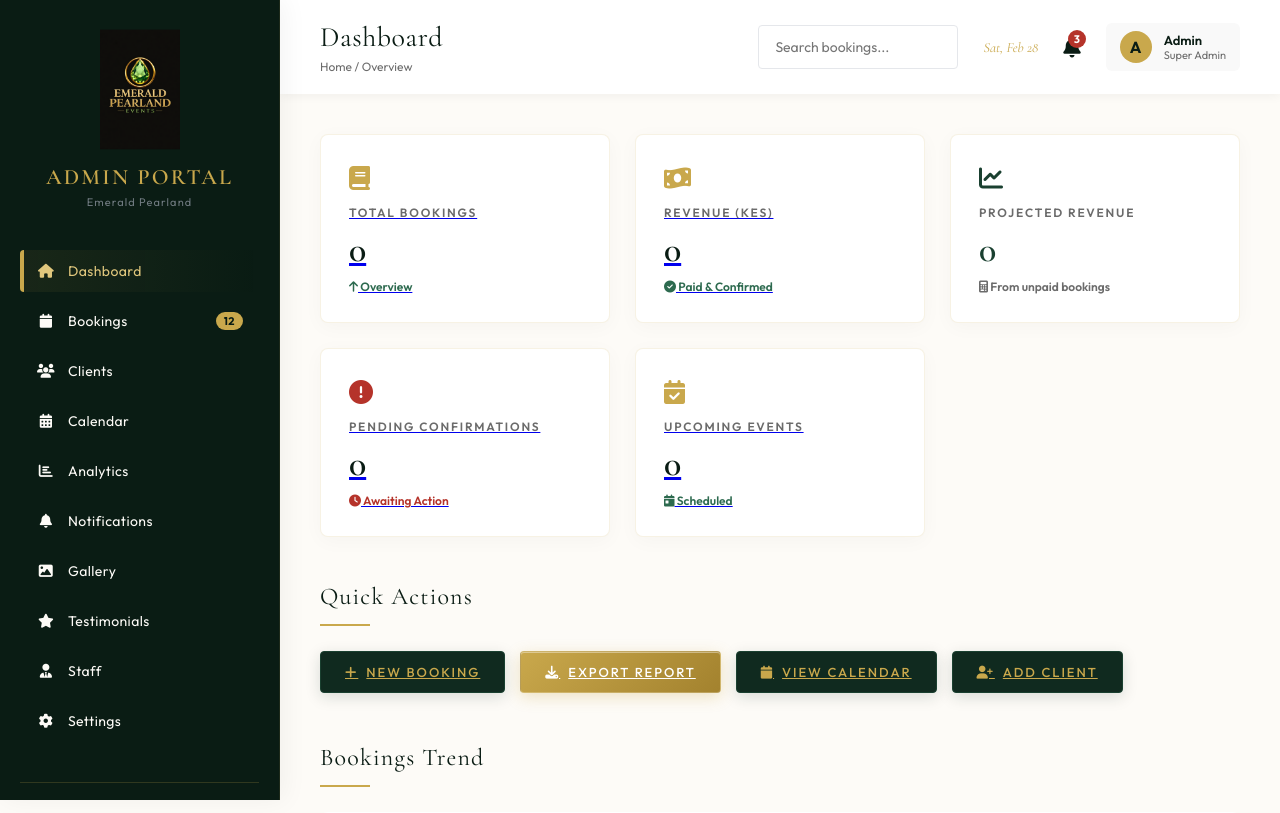
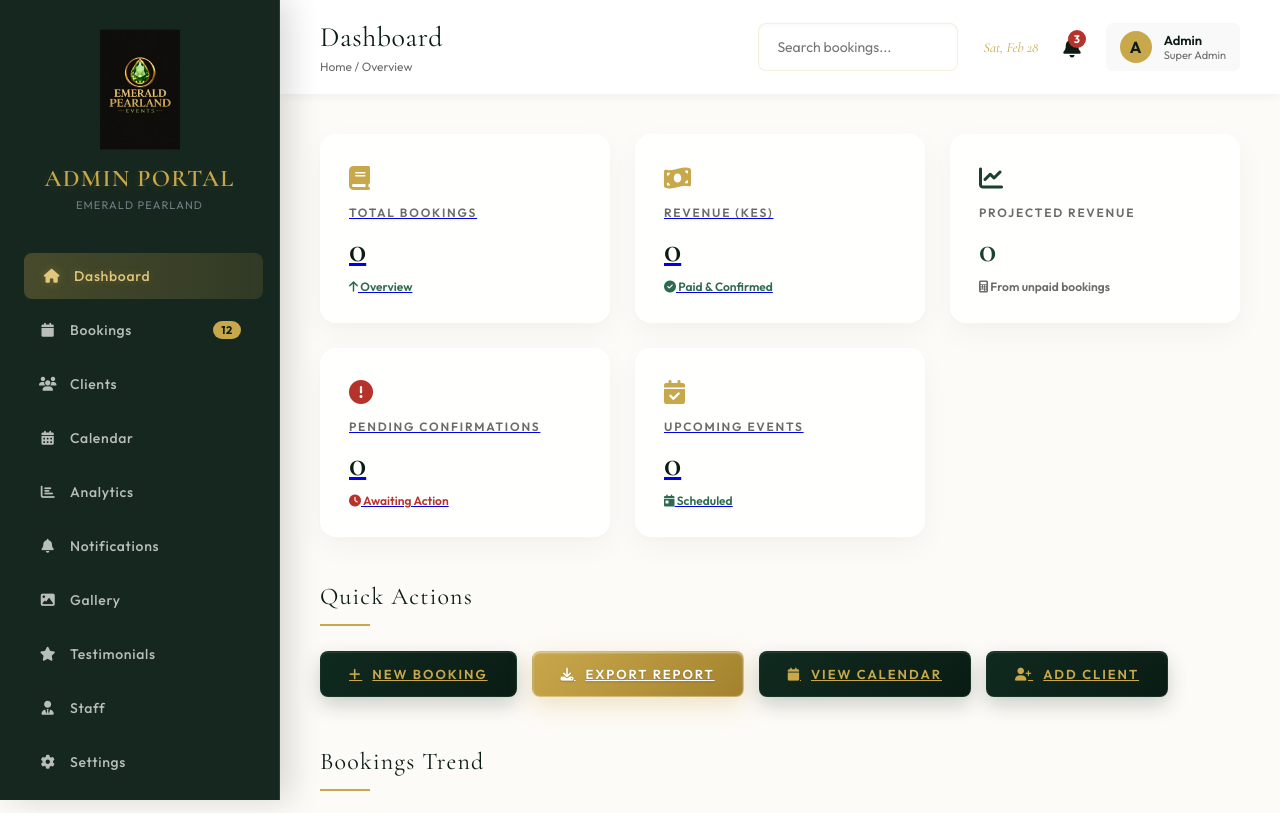
Before and after one commit to Nzaka05/emeraldpearlandevents, a Node server app: page /admin/dashboard in a window 1280 px wide. Shown: the top 813 px of the page. Run offline with Node 20, Linux system fonts and the light colour scheme; some libraries are stand-ins or nearby versions.

Commit message:
Premium cinematic UI/UX overhaul: Added heavy glassmorphism, backdrop blurs, neon hover states, and seamless scale animations to admin panel

```diff
--- a/admin/assets/premium-admin.css
+++ b/admin/assets/premium-admin.css
@@ -65,100 +65,154 @@
 }
 
 /* ═══════════════════════════════════════════════════════════
-   BUTTONS (The "Expensive" Look)
+   BUTTONS (The "Expensive Cinematic" Look)
    ═══════════════════════════════════════════════════════════ */
 .btn,
 button.btn-primary,
 button.btn-accent,
 .submit-btn {
-    padding: 12px 24px;
+    padding: 14px 28px;
     border: none;
-    border-radius: 4px;
-    /* Sharper corners look more editorial and premium */
+    border-radius: 8px;
+    /* Slightly softer for modern luxury UI */
     font-size: 13px;
-    font-weight: 500;
+    font-weight: 600;
     font-family: 'Outfit', sans-serif;
     text-transform: uppercase;
     letter-spacing: 0.15em;
     cursor: pointer;
-    transition: all 0.4s cubic-bezier(0.25, 0.46, 0.45, 0.94);
+    transition: all 0.4s cubic-bezier(0.16, 1, 0.3, 1);
+    /* Ultra smooth ease-out */
     position: relative;
     overflow: hidden;
     display: inline-flex;
     align-items: center;
     justify-content: center;
-    gap: 8px;
-    box-shadow: 0 4px 6px -1px rgba(0, 0, 0, 0.05), 0 2px 4px -1px rgba(0, 0, 0, 0.03);
+    gap: 10px;
+    backdrop-filter: blur(10px);
+    -webkit-backdrop-filter: blur(10px);
+    z-index: 1;
 }
 
-/* Primary Button Override (Usually dark green or accent) */
+/* Add a sweeping shine effect on hover */
+.btn::after,
+button.btn-primary::after,
+button.btn-accent::after,
+.submit-btn::after {
+    content: '';
+    position: absolute;
+    top: 0;
+    left: -100%;
+    width: 50%;
+    height: 100%;
+    background: linear-gradient(to right, rgba(255, 255, 255, 0) 0%, rgba(255, 255, 255, 0.2) 50%, rgba(255, 255, 255, 0) 100%);
+    transform: skewX(-25deg);
+    transition: all 0.6s ease;
+    z-index: -1;
+}
+
+.btn:hover::after,
+button.btn-primary:hover::after,
+button.btn-accent:hover::after,
+.submit-btn:hover::after {
+    left: 200%;
+}
+
+/* Primary Button Override & Glow */
 .btn-primary,
 .submit-btn {
-    background: var(--emerald-base);
+    background: linear-gradient(135deg, var(--emerald-base) 0%, var(--emerald-dark) 100%);
     color: var(--gold-base);
-    box-shadow: 0 4px 15px rgba(16, 42, 31, 0.15);
-    border: 1px solid var(--emerald-light);
+    box-shadow: 0 8px 20px rgba(10, 28, 20, 0.2), inset 0 1px 1px rgba(255, 255, 255, 0.1);
+    border: 1px solid rgba(26, 64, 48, 0.6);
 }
 
 .btn-primary:hover,
 .submit-btn:hover {
-    background: var(--emerald-dark);
     color: var(--gold-light);
-    transform: translateY(-2px);
-    box-shadow: 0 8px 25px rgba(16, 42, 31, 0.25);
+    transform: translateY(-3px) scale(1.02);
+    box-shadow: 0 15px 30px rgba(10, 28, 20, 0.3), 0 0 15px rgba(201, 168, 76, 0.2), inset 0 1px 1px rgba(255, 255, 255, 0.2);
     border-color: var(--gold-dark);
 }
 
-/* Accent Button Override (Gold) */
+/* Accent Button Override (Cinematic Gold Glow) */
 .btn-accent {
     background: var(--gold-gradient);
     color: #fff;
-    box-shadow: 0 4px 15px rgba(201, 168, 76, 0.25);
-    border: 1px solid rgba(255, 255, 255, 0.2);
-    /* Subtle inner glow for gold buttons */
-    box-shadow: inset 0 1px 0 rgba(255, 255, 255, 0.4), 0 4px 15px rgba(201, 168, 76, 0.3);
+    box-shadow: 0 8px 25px rgba(201, 168, 76, 0.3), inset 0 1px 2px rgba(255, 255, 255, 0.5);
+    border: 1px solid rgba(255, 255, 255, 0.3);
+    text-shadow: 0 1px 2px rgba(0, 0, 0, 0.2);
 }
 
 .btn-accent:hover {
     background: var(--gold-gradient-hover);
-    transform: translateY(-2px);
-    box-shadow: inset 0 1px 0 rgba(255, 255, 255, 0.5), 0 10px 25px rgba(201, 168, 76, 0.4);
+    transform: translateY(-3px) scale(1.02);
+    /* Massive premium neon glow on hover */
+    box-shadow: 0 12px 35px rgba(201, 168, 76, 0.5), 0 0 20px rgba(201, 168, 76, 0.4), inset 0 1px 2px rgba(255, 255, 255, 0.6);
 }
 
 /* ═══════════════════════════════════════════════════════════
    SIDEBAR & NAVIGATION
    ═══════════════════════════════════════════════════════════ */
 .sidebar {
-    background: var(--emerald-dark);
-    border-right: 1px solid rgba(201, 168, 76, 0.1);
-    box-shadow: 4px 0 24px rgba(10, 28, 20, 0.05);
-    /* Softer, deeper shadow */
+    background: rgba(10, 28, 20, 0.95);
+    backdrop-filter: blur(15px);
+    -webkit-backdrop-filter: blur(15px);
+    border-right: 1px solid rgba(201, 168, 76, 0.15);
+    box-shadow: 10px 0 30px rgba(0, 0, 0, 0.15);
+    z-index: 1000;
 }
 
 /* Sidebar Nav Links */
 .sidebar-nav-link {
     font-family: 'Outfit', sans-serif;
-    font-weight: 400;
-    letter-spacing: 0.03em;
-    border-radius: 4px;
-    padding: 12px 16px;
-    transition: all 0.3s ease;
+    font-weight: 500;
+    letter-spacing: 0.05em;
+    border-radius: 8px;
+    padding: 14px 18px;
+    transition: all 0.4s cubic-bezier(0.16, 1, 0.3, 1);
+    position: relative;
+    overflow: hidden;
+    color: rgba(255, 255, 255, 0.7);
+}
+
+.sidebar-nav-link::before {
+    content: '';
+    position: absolute;
+    top: 0;
+    left: -100%;
+    width: 100%;
+    height: 100%;
+    background: linear-gradient(90deg, rgba(201, 168, 76, 0.15) 0%, transparent 100%);
+    transition: left 0.4s ease;
+    z-index: -1;
+}
+
+.sidebar-nav-link:hover::before,
+.sidebar-nav-link.active::before {
+    left: 0;
 }
 
 .sidebar-nav-link:hover,
 .sidebar-nav-link.active {
-    background: linear-gradient(90deg, rgba(201, 168, 76, 0.08) 0%, transparent 100%);
     color: var(--gold-light);
+    transform: translateX(4px);
+    text-shadow: 0 0 10px rgba(201, 168, 76, 0.3);
 }
 
 .sidebar-logo h1 {
-    font-size: 22px;
+    font-size: 24px;
     color: var(--gold-base);
+    text-shadow: 0 2px 10px rgba(201, 168, 76, 0.2);
+    letter-spacing: 0.05em;
 }
 
 .sidebar-logo p {
     font-family: 'Outfit', sans-serif;
     color: #9CA3AF;
+    letter-spacing: 0.1em;
+    text-transform: uppercase;
+    font-size: 11px;
 }
 
 /* ═══════════════════════════════════════════════════════════
@@ -168,278 +222,334 @@
 .table-container,
 .card,
 .dashboard-card {
-    background: var(--card-bg);
-    border-radius: 8px;
-    /* Slightly sharper corners */
-    border: 1px solid rgba(201, 168, 76, 0.15);
-    /* Subtle gold tint in border */
-    box-shadow: 0 4px 20px rgba(0, 0, 0, 0.03);
-    transition: transform 0.4s ease, box-shadow 0.4s ease;
+    background: rgba(255, 255, 255, 0.85);
+    /* Semi-transparent for glass effect */
+    backdrop-filter: blur(20px) saturate(150%);
+    -webkit-backdrop-filter: blur(20px) saturate(150%);
+    border-radius: 16px;
+    /* Smooth sweeping luxury corners */
+    border: 1px solid rgba(255, 255, 255, 0.5);
+    /* Frosty border */
+    box-shadow:
+        0 10px 30px rgba(0, 0, 0, 0.04),
+        0 4px 10px rgba(201, 168, 76, 0.02);
+    transition: transform 0.5s cubic-bezier(0.16, 1, 0.3, 1), box-shadow 0.5s cubic-bezier(0.16, 1, 0.3, 1), border-color 0.5s ease;
 }
 
 .stat-card:hover,
 .card:hover {
-    transform: translateY(-3px);
-    box-shadow: 0 12px 30px rgba(10, 28, 20, 0.06);
+    transform: translateY(-6px) scale(1.01);
+    box-shadow:
+        0 20px 40px rgba(0, 0, 0, 0.08),
+        0 0 20px rgba(201, 168, 76, 0.1);
+    border-color: rgba(201, 168, 76, 0.4);
+}
+
+.stat-card::before {
+    background: var(--gold-gradient);
+    height: 6px;
+    border-radius: 16px 16px 0 0;
+    opacity: 0.9;
+}
+
+/* ═══════════════════════════════════════════════════════════
+/* ═══════════════════════════════════════════════════════════
+   TABLES & LISTS (Cinematic Glassmorphism)
+   ═══════════════════════════════════════════════════════════ */
+.admin-table {
+    width: 100%;
+    border-collapse: separate;
+    border-spacing: 0 8px;
+    /* Floating rows effect */
+}
+
+.admin-table th {
+    font-family: 'Outfit', sans-serif;
+    font-weight: 600;
+    font-size: 11px;
+    text-transform: uppercase;
+    letter-spacing: 0.15em;
+    color: var(--text-muted);
+    background: transparent;
+    padding: 16px;
+    border: none;
+}
+
+.admin-table td {
+    background: rgba(255, 255, 255, 0.4);
+    backdrop-filter: blur(5px);
+    -webkit-backdrop-filter: blur(5px);
+    padding: 18px 16px;
+    font-size: 14px;
+    color: var(--emerald-dark);
+    border-top: 1px solid rgba(255, 255, 255, 0.8);
+    border-bottom: 1px solid rgba(0, 0, 0, 0.02);
+    transition: all 0.3s ease;
+}
+
+.admin-table tr td:first-child {
+    border-radius: 8px 0 0 8px;
+    border-left: 1px solid rgba(255, 255, 255, 0.8);
+}
+
+.admin-table tr td:last-child {
+    border-radius: 0 8px 8px 0;
+    border-right: 1px solid rgba(255, 255, 255, 0.8);
+}
+
+.admin-table tr {
+    transition: all 0.4s cubic-bezier(0.16, 1, 0.3, 1);
+    box-shadow: 0 2px 5px rgba(0, 0, 0, 0.01);
+}
+
+.admin-table tr:hover {
+    transform: scale(1.01) translateY(-2px);
+    box-shadow: 0 10px 25px rgba(201, 168, 76, 0.15);
+}
+
+.admin-table tr:hover td {
+    background: rgba(255, 255, 255, 0.9);
     border-color: rgba(201, 168, 76, 0.3);
 }
 
-/* Customizing the stat cards top border to look painted */
-.stat-card::before {
-    background: var(--gold-gradient);
-    height: 4px;
-    /* Thicker, more pronounced */
-    border-radius: 8px 8px 0 0;
-}
-
 /* ═══════════════════════════════════════════════════════════
-   TABLES & LISTS
-   ═══════════════════════════════════════════════════════════ */
-.admin-table th {
-    font-family: 'Outfit', sans-serif;
-    font-weight: 500;
-    font-size: 11px;
-    text-transform: uppercase;
-    letter-spacing: 0.1em;
-    color: var(--text-muted);
-    border-bottom: 2px solid rgba(201, 168, 76, 0.15);
-    background: var(--ivory-dark);
-    /* Subtle offset row color for headers */
-    padding: 16px;
-}
-
-.admin-table td {
-    border-bottom: 1px solid #F3F4F6;
-    padding: 18px 16px;
-    font-size: 14px;
-    color: var(--emerald-dark);
-}
-
-.admin-table tr {
-    transition: background 0.3s ease;
-}
-
-.admin-table tr:hover {
-    background: rgba(201, 168, 76, 0.02);
-}
-
-/* ═══════════════════════════════════════════════════════════
-   INPUTS & FORMS
+   INPUTS & FORMS (Glass & Glow)
    ═══════════════════════════════════════════════════════════ */
 input,
 select,
 textarea,
 .search-bar input {
-    border: 1px solid #E5E7EB;
-    border-radius: 4px;
-    background: var(--card-bg);
-    padding: 12px 16px;
+    border: 1px solid rgba(201, 168, 76, 0.2);
+    border-radius: 8px;
+    background: rgba(255, 255, 255, 0.6);
+    backdrop-filter: blur(8px);
+    -webkit-backdrop-filter: blur(8px);
+    padding: 14px 18px;
     font-family: 'Outfit', sans-serif;
     font-size: 14px;
     color: var(--emerald-dark);
-    transition: all 0.3s ease;
+    transition: all 0.4s cubic-bezier(0.16, 1, 0.3, 1);
+    box-shadow: inset 0 2px 5px rgba(0, 0, 0, 0.02);
 }
 
 input:focus,
 select:focus,
 textarea:focus,
 .search-bar input:focus {
+    background: rgba(255, 255, 255, 0.95);
     border-color: var(--gold-base);
-    box-shadow: 0 0 0 3px rgba(201, 168, 76, 0.1);
+    box-shadow: 0 0 0 4px rgba(201, 168, 76, 0.15), 0 8px 20px rgba(201, 168, 76, 0.1);
+    transform: translateY(-1px);
     outline: none;
 }
 
 /* ═══════════════════════════════════════════════════════════
    STATUS CHIPS / BADGES
    ═══════════════════════════════════════════════════════════ */
+/* ═══════════════════════════════════════════════════════════
+   STATUS CHIPS / BADGES (Glass Badges)
+   ═══════════════════════════════════════════════════════════ */
 .status {
-    padding: 6px 12px;
-    border-radius: 4px;
-    /* Move away from pill shapes for luxury */
+    padding: 6px 14px;
+    border-radius: 6px;
+    /* Squircle aesthetic */
     font-size: 11px;
-    font-weight: 600;
-    letter-spacing: 0.08em;
+    font-weight: 700;
+    letter-spacing: 0.1em;
     text-transform: uppercase;
     font-family: 'Outfit', sans-serif;
+    backdrop-filter: blur(4px);
+    -webkit-backdrop-filter: blur(4px);
+    box-shadow: inset 0 1px 1px rgba(255, 255, 255, 0.4);
 }
 
 .status.confirmed {
-    background: rgba(45, 106, 79, 0.1);
-    color: #2D6A4F;
-    border: 1px solid rgba(45, 106, 79, 0.2);
+    background: rgba(45, 106, 79, 0.15);
+    color: #1c523a;
+    border: 1px solid rgba(45, 106, 79, 0.3);
+    text-shadow: 0 1px 0 rgba(255, 255, 255, 0.5);
 }
 
 .status.pending {
-    background: rgba(201, 168, 76, 0.1);
-    color: var(--gold-dark);
-    border: 1px solid rgba(201, 168, 76, 0.3);
+    background: rgba(201, 168, 76, 0.15);
+    color: #92751f;
+    border: 1px solid rgba(201, 168, 76, 0.35);
+    text-shadow: 0 1px 0 rgba(255, 255, 255, 0.5);
 }
 
 /* ═══════════════════════════════════════════════════════════
    SCROLLBAR (For a sleek finish)
    ═══════════════════════════════════════════════════════════ */
 ::-webkit-scrollbar {
-    width: 6px;
-    height: 6px;
+    width: 8px;
+    height: 8px;
 }
 
 ::-webkit-scrollbar-track {
-    background: transparent;
+    background: rgba(255, 255, 255, 0.1);
+    border-radius: 10px;
 }
 
 ::-webkit-scrollbar-thumb {
-    background: rgba(16, 42, 31, 0.2);
+    background: rgba(201, 168, 76, 0.4);
     border-radius: 10px;
 }
 
+::-webkit-scrollbar-thumb:hover {
+    background: rgba(201, 168, 76, 0.7);
+}
+
 /* ═══════════════════════════════════════════════════════════
-   PREMIUM ACTION BUTTONS (Edit / Delete / View / Approve etc.)
+   PREMIUM ACTION BUTTONS (Cinematic Hover Effects)
    ═══════════════════════════════════════════════════════════ */
 
-/* Base .action-btn: sleek icon pill used in tables & cards */
 .action-btn {
     display: inline-flex;
     align-items: center;
     justify-content: center;
-    gap: 6px;
-    padding: 8px 14px;
+    gap: 8px;
+    padding: 10px 16px;
     border: 1px solid transparent;
-    border-radius: 4px;
+    border-radius: 6px;
     font-family: 'Outfit', sans-serif;
     font-size: 11px;
     font-weight: 600;
-    letter-spacing: 0.08em;
+    letter-spacing: 0.1em;
     text-transform: uppercase;
     cursor: pointer;
-    transition: all 0.3s cubic-bezier(0.25, 0.46, 0.45, 0.94);
+    transition: all 0.4s cubic-bezier(0.16, 1, 0.3, 1);
     position: relative;
     overflow: hidden;
     white-space: nowrap;
-    box-shadow: 0 1px 3px rgba(0, 0, 0, 0.07);
+    backdrop-filter: blur(5px);
+    -webkit-backdrop-filter: blur(5px);
 }
 
-/* Ripple shimmer on all action buttons */
 .action-btn::after {
     content: '';
     position: absolute;
-    inset: 0;
-    background: rgba(255, 255, 255, 0);
-    transition: background 0.3s ease;
+    top: 0;
+    left: -100%;
+    width: 50%;
+    height: 100%;
+    background: linear-gradient(to right, rgba(255, 255, 255, 0) 0%, rgba(255, 255, 255, 0.15) 50%, rgba(255, 255, 255, 0) 100%);
+    transform: skewX(-20deg);
+    transition: left 0.5s ease;
+    z-index: 1;
 }
 
 .action-btn:hover::after {
-    background: rgba(255, 255, 255, 0.08);
-}
-
-.action-btn:hover {
-    transform: translateY(-2px);
+    left: 200%;
 }
 
 .action-btn:active {
-    transform: translateY(0) scale(0.97);
+    transform: translateY(1px) scale(0.96) !important;
 }
 
 /* ── Edit / Default ── */
 .action-btn:not([class*="btn-delete"]):not([class*="btn-approve"]):not([class*="btn-hide"]):not([class*="btn-mark"]) {
-    background: var(--emerald-base);
+    background: linear-gradient(135deg, var(--emerald-base) 0%, var(--emerald-dark) 100%);
     color: var(--gold-base);
-    border-color: rgba(201, 168, 76, 0.2);
-    box-shadow: 0 2px 8px rgba(10, 28, 20, 0.12);
+    border-color: rgba(201, 168, 76, 0.4);
+    box-shadow: 0 4px 10px rgba(10, 28, 20, 0.15), inset 0 1px 1px rgba(255, 255, 255, 0.1);
 }
 
 .action-btn:not([class*="btn-delete"]):not([class*="btn-approve"]):not([class*="btn-hide"]):not([class*="btn-mark"]):hover {
-    background: var(--emerald-dark);
-    border-color: rgba(201, 168, 76, 0.4);
+    transform: translateY(-3px);
     color: var(--gold-light);
-    box-shadow: 0 6px 18px rgba(10, 28, 20, 0.2);
+    border-color: var(--gold-dark);
+    box-shadow: 0 10px 25px rgba(10, 28, 20, 0.3), 0 0 15px rgba(201, 168, 76, 0.2);
 }
 
 /* ── Delete ── */
 .action-btn.btn-delete,
 .btn-delete-img {
-    background: rgba(171, 40, 40, 0.07) !important;
-    color: #B5332A !important;
-    border: 1px solid rgba(181, 51, 42, 0.2) !important;
+    background: rgba(171, 40, 40, 0.8) !important;
+    color: #fff !important;
+    border: 1px solid rgba(255, 100, 100, 0.4) !important;
     font-family: 'Outfit', sans-serif !important;
     font-size: 11px !important;
     font-weight: 600 !important;
-    letter-spacing: 0.08em !important;
+    letter-spacing: 0.1em !important;
     text-transform: uppercase !important;
-    padding: 8px 14px !important;
-    border-radius: 4px !important;
+    padding: 10px 16px !important;
+    border-radius: 6px !important;
     cursor: pointer !important;
     display: inline-flex !important;
     align-items: center !important;
-    gap: 6px !important;
-    transition: all 0.3s ease !important;
-    box-shadow: none !important;
+    gap: 8px !important;
+    transition: all 0.4s cubic-bezier(0.16, 1, 0.3, 1) !important;
+    box-shadow: 0 4px 10px rgba(171, 40, 40, 0.2), inset 0 1px 1px rgba(255, 255, 255, 0.2) !important;
 }
 
 .action-btn.btn-delete:hover,
 .btn-delete-img:hover {
-    background: #B5332A !important;
-    color: #fff !important;
-    border-color: #B5332A !important;
-    transform: translateY(-2px) !important;
-    box-shadow: 0 6px 16px rgba(181, 51, 42, 0.3) !important;
+    background: #FF3B30 !important;
+    border-color: #FF453A !important;
+    transform: translateY(-3px) !important;
+    box-shadow: 0 10px 25px rgba(255, 59, 48, 0.4), 0 0 15px rgba(255, 59, 48, 0.3) !important;
 }
 
 /* ── Approve / Mark Read ── */
 .action-btn.btn-approve,
 .action-btn.btn-mark {
-    background: rgba(45, 106, 79, 0.08);
-    color: #2D6A4F;
-    border-color: rgba(45, 106, 79, 0.25);
+    background: linear-gradient(135deg, rgba(45, 106, 79, 0.8) 0%, rgba(27, 67, 50, 0.9) 100%);
+    color: #fff;
+    border-color: rgba(64, 145, 108, 0.5);
+    box-shadow: 0 4px 10px rgba(45, 106, 79, 0.2), inset 0 1px 1px rgba(255, 255, 255, 0.2);
 }
 
 .action-btn.btn-approve:hover,
 .action-btn.btn-mark:hover {
     background: #2D6A4F;
-    color: #fff;
-    border-color: #2D6A4F;
-    box-shadow: 0 6px 16px rgba(45, 106, 79, 0.25);
+    border-color: #52B788;
+    transform: translateY(-3px);
+    box-shadow: 0 10px 25px rgba(45, 106, 79, 0.4), 0 0 15px rgba(45, 106, 79, 0.3);
 }
 
 /* ── Hide ── */
 .action-btn.btn-hide {
-    background: rgba(201, 168, 76, 0.09);
+    background: rgba(201, 168, 76, 0.2);
     color: var(--gold-dark);
-    border-color: rgba(201, 168, 76, 0.25);
+    border-color: rgba(201, 168, 76, 0.4);
+    box-shadow: 0 4px 10px rgba(201, 168, 76, 0.1);
 }
 
 .action-btn.btn-hide:hover {
     background: var(--gold-gradient);
     color: #fff;
-    border-color: transparent;
-    box-shadow: 0 6px 16px rgba(201, 168, 76, 0.3);
+    border-color: var(--gold-light);
+    transform: translateY(-3px);
+    box-shadow: 0 10px 25px rgba(201, 168, 76, 0.3), 0 0 15px rgba(201, 168, 76, 0.2);
 }
 
 /* ── Gallery .btn-view (Preview button) ── */
 .btn-view {
-    display: inline-flex !important;
-    align-items: center !important;
-    gap: 6px !important;
-    padding: 8px 14px !important;
-    border: 1px solid rgba(255, 255, 255, 0.3) !important;
-    border-radius: 4px !important;
+    background: rgba(10, 28, 20, 0.85) !important;
+    color: #fff !important;
+    border: 1px solid rgba(201, 168, 76, 0.4) !important;
+    padding: 10px 16px !important;
+    border-radius: 6px !important;
     font-family: 'Outfit', sans-serif !important;
     font-size: 11px !important;
     font-weight: 600 !important;
-    letter-spacing: 0.08em !important;
+    letter-spacing: 0.1em !important;
     text-transform: uppercase !important;
     cursor: pointer !important;
-    background: rgba(13, 43, 31, 0.75) !important;
-    color: #fff !important;
-    backdrop-filter: blur(6px) !important;
-    transition: all 0.3s ease !important;
+    display: inline-flex !important;
+    align-items: center !important;
+    gap: 8px !important;
+    backdrop-filter: blur(8px) !important;
+    transition: all 0.4s cubic-bezier(0.16, 1, 0.3, 1) !important;
+    box-shadow: 0 4px 10px rgba(0, 0, 0, 0.2), inset 0 1px 1px rgba(255, 255, 255, 0.1) !important;
 }
 
 .btn-view:hover {
-    background: var(--emerald-base) !important;
+    background: linear-gradient(135deg, var(--emerald-base) 0%, var(--emerald-dark) 100%) !important;
     border-color: var(--gold-base) !important;
     color: var(--gold-light) !important;
-    transform: translateY(-2px) !important;
-    box-shadow: 0 6px 18px rgba(10, 28, 20, 0.25) !important;
+    transform: translateY(-3px) !important;
+    box-shadow: 0 10px 25px rgba(10, 28, 20, 0.4), 0 0 15px rgba(201, 168, 76, 0.3) !important;
 }
 
 /* ═══════════════════════════════════════════════════════════
```
